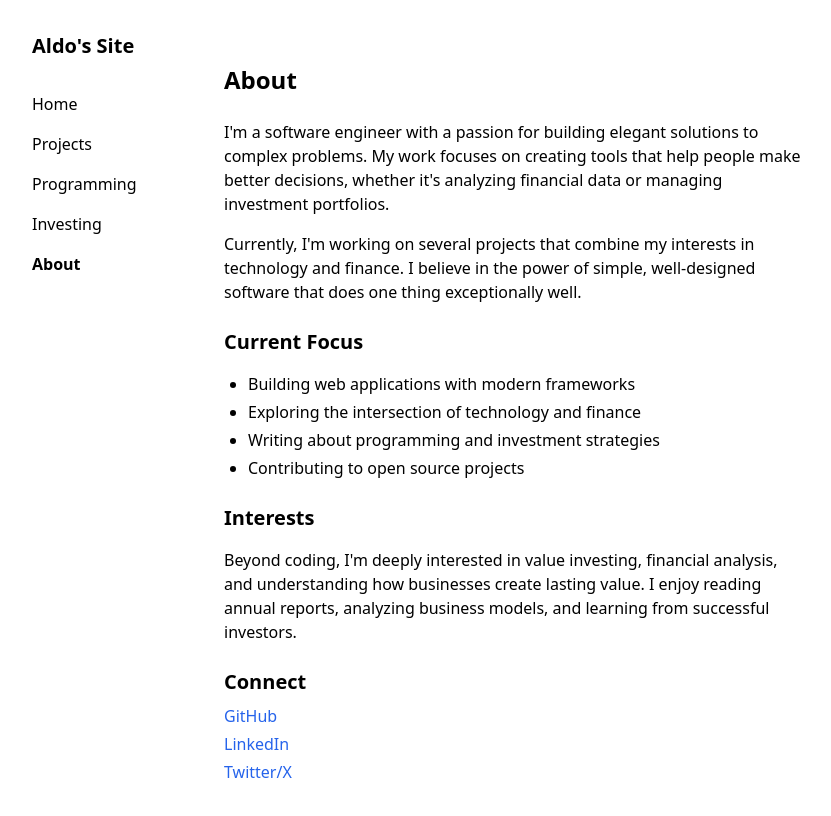
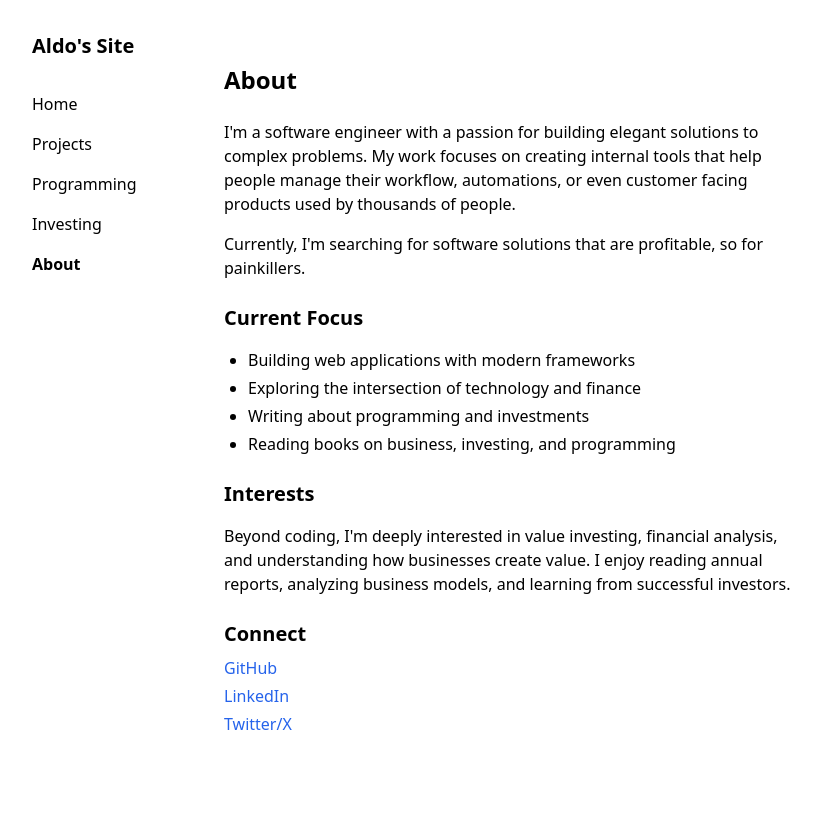
Before and after one commit to aldo-leka/website, a Next.js app: page /about in a window 1280 px wide. Shown: the top 816 px of the page, without its empty margins (0-831 px from the left). Built offline with nearby package versions, Linux system fonts and the light colour scheme.

Commit message:
fix about page content

```diff
--- a/app/about/page.tsx
+++ b/app/about/page.tsx
@@ -8,14 +8,12 @@ export default function AboutPage() {
       <section className="space-y-4">
         <p>
           I'm a software engineer with a passion for building elegant solutions to complex problems.
-          My work focuses on creating tools that help people make better decisions, whether it's
-          analyzing financial data or managing investment portfolios.
+          My work focuses on creating internal tools that help people manage their workflow, automations,
+          or even customer facing products used by thousands of people.
         </p>
 
         <p>
-          Currently, I'm working on several projects that combine my interests in technology and
-          finance. I believe in the power of simple, well-designed software that does one thing
-          exceptionally well.
+          Currently, I'm searching for software solutions that are profitable, so for painkillers.
         </p>
       </section>
 
@@ -24,8 +22,8 @@ export default function AboutPage() {
         <ul className="list-disc pl-6 space-y-1">
           <li>Building web applications with modern frameworks</li>
           <li>Exploring the intersection of technology and finance</li>
-          <li>Writing about programming and investment strategies</li>
-          <li>Contributing to open source projects</li>
+          <li>Writing about programming and investments</li>
+          <li>Reading books on business, investing, and programming</li>
         </ul>
       </section>
 
@@ -33,7 +31,7 @@ export default function AboutPage() {
         <h2 className="text-xl font-bold">Interests</h2>
         <p>
           Beyond coding, I'm deeply interested in value investing, financial analysis, and
-          understanding how businesses create lasting value. I enjoy reading annual reports,
+          understanding how businesses create value. I enjoy reading annual reports,
           analyzing business models, and learning from successful investors.
         </p>
       </section>
@@ -42,17 +40,17 @@ export default function AboutPage() {
         <h2 className="text-xl font-bold">Connect</h2>
         <div className="space-y-1">
           <p>
-            <Link href="https://github.com/yourusername" className="text-blue-600 hover:underline" target="_blank" rel="noopener noreferrer">
+            <Link href="https://github.com/aldo-leka" className="text-blue-600 hover:underline" target="_blank" rel="noopener noreferrer">
               GitHub
             </Link>
           </p>
           <p>
-            <Link href="https://linkedin.com/in/yourusername" className="text-blue-600 hover:underline" target="_blank" rel="noopener noreferrer">
+            <Link href="https://linkedin.com/in/aldo-leka" className="text-blue-600 hover:underline" target="_blank" rel="noopener noreferrer">
               LinkedIn
             </Link>
           </p>
           <p>
-            <Link href="https://twitter.com/yourusername" className="text-blue-600 hover:underline" target="_blank" rel="noopener noreferrer">
+            <Link href="https://twitter.com/aldodotal" className="text-blue-600 hover:underline" target="_blank" rel="noopener noreferrer">
               Twitter/X
             </Link>
           </p>
```
